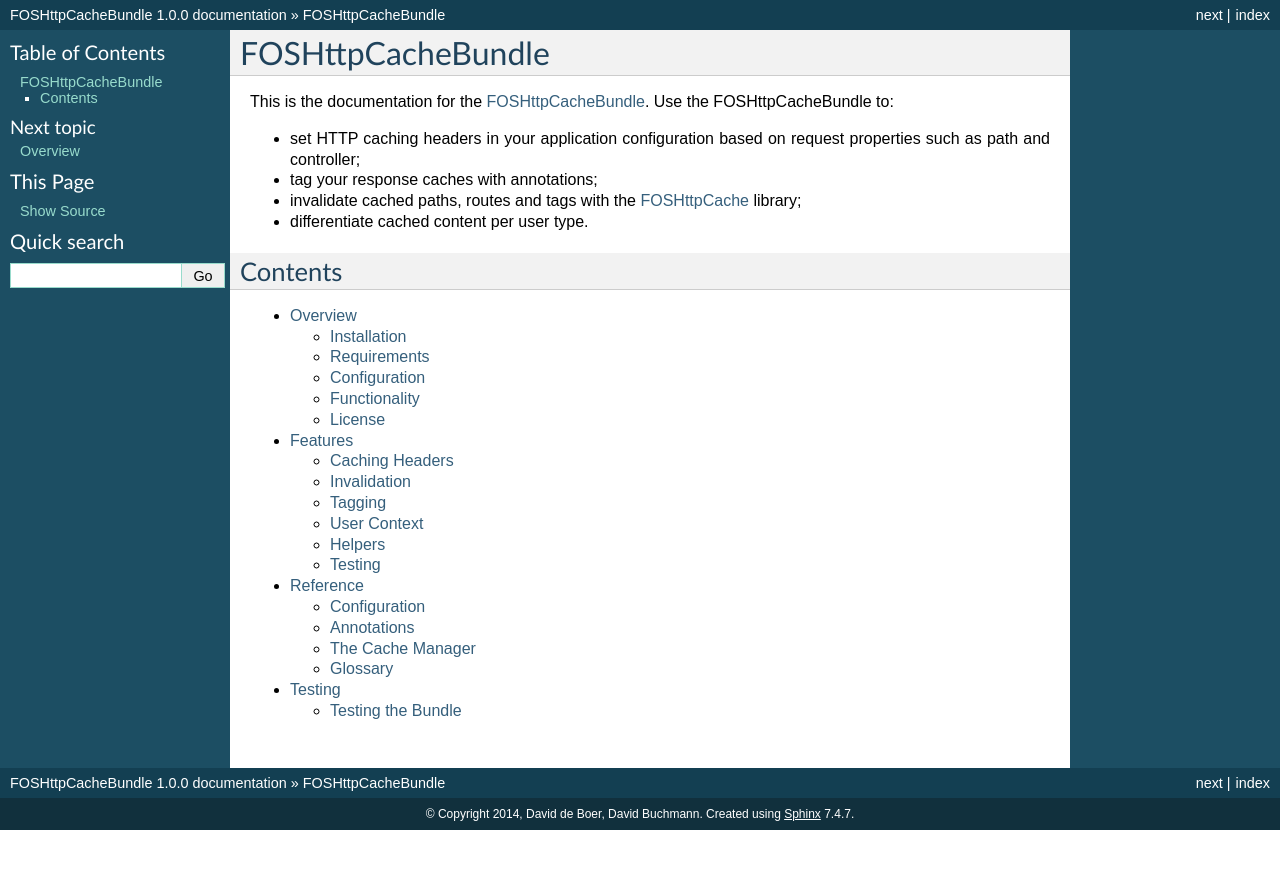
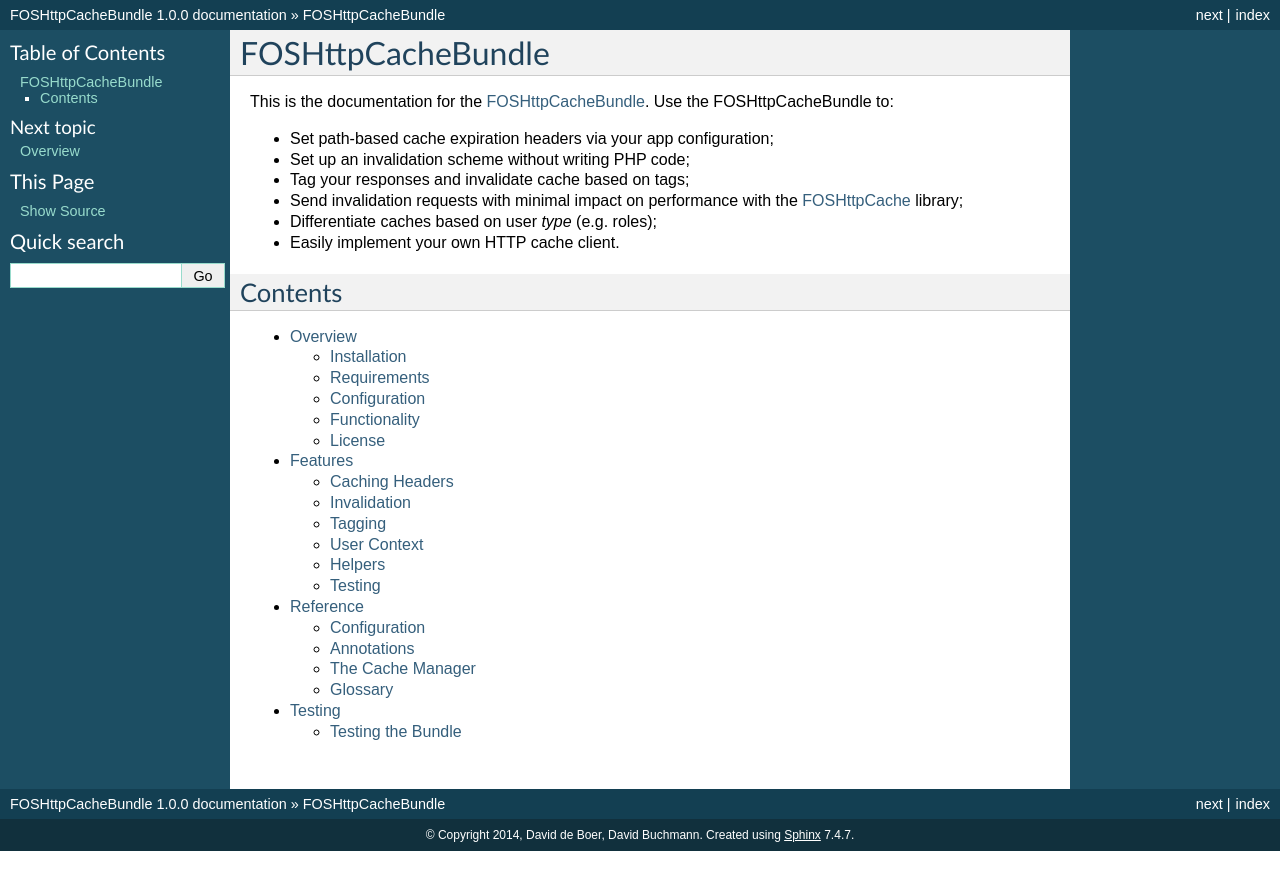
Before and after one commit to FriendsOfSymfony/FOSHttpCacheBundle, a Sphinx documentation site: the page built from Resources/doc/index.rst, in a window 1280 px wide. Shown: the top 890 px of the page. Built offline with Sphinx 7.4.7, drawn with Linux system fonts in a browser that asks for light colours.

Commit message:
warn about validation vs invalidation and cleanup feature list

```diff
--- a/Resources/doc/index.rst
+++ b/Resources/doc/index.rst
@@ -4,11 +4,12 @@
 This is the documentation for the `FOSHttpCacheBundle <https://github.com/FriendsOfSymfony/FOSHttpCacheBundle>`_.
 Use the FOSHttpCacheBundle to:
 
-* set HTTP caching headers in your application configuration based on request
-  properties such as path and controller;
-* tag your response caches with annotations;
-* invalidate cached paths, routes and tags with the FOSHttpCache_ library;
-* differentiate cached content per user type.
+* Set path-based cache expiration headers via your app configuration;
+* Set up an invalidation scheme without writing PHP code;
+* Tag your responses and invalidate cache based on tags;
+* Send invalidation requests with minimal impact on performance with the FOSHttpCache_ library;
+* Differentiate caches based on user *type* (e.g. roles);
+* Easily implement your own HTTP cache client.
 
 Contents
 --------
```
Also changed, not shown: README.md (+8 -6 lines), Resources/doc/features/invalidation.rst (+8 -0 lines).
